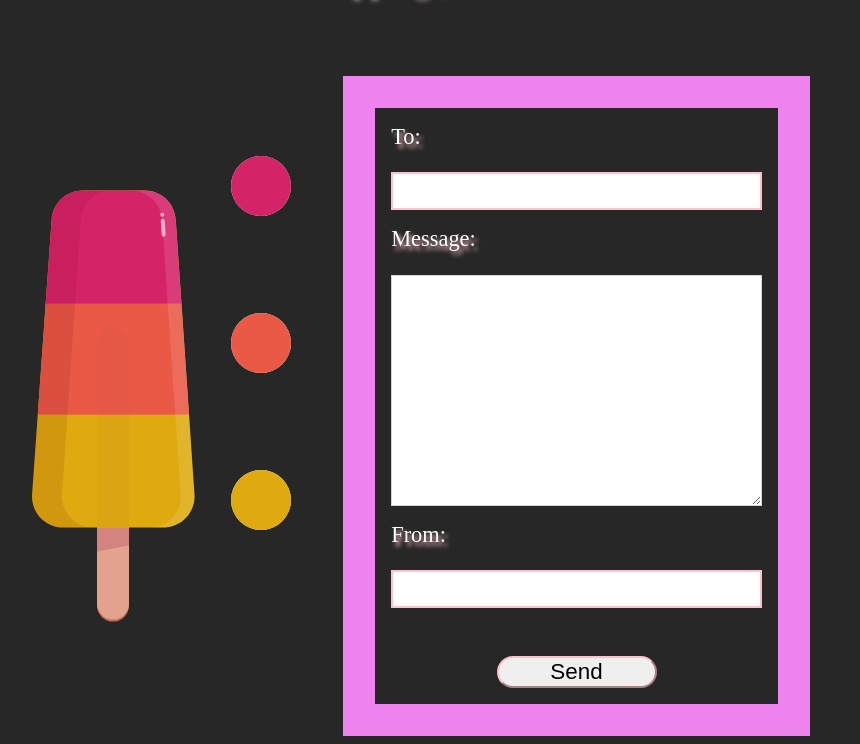
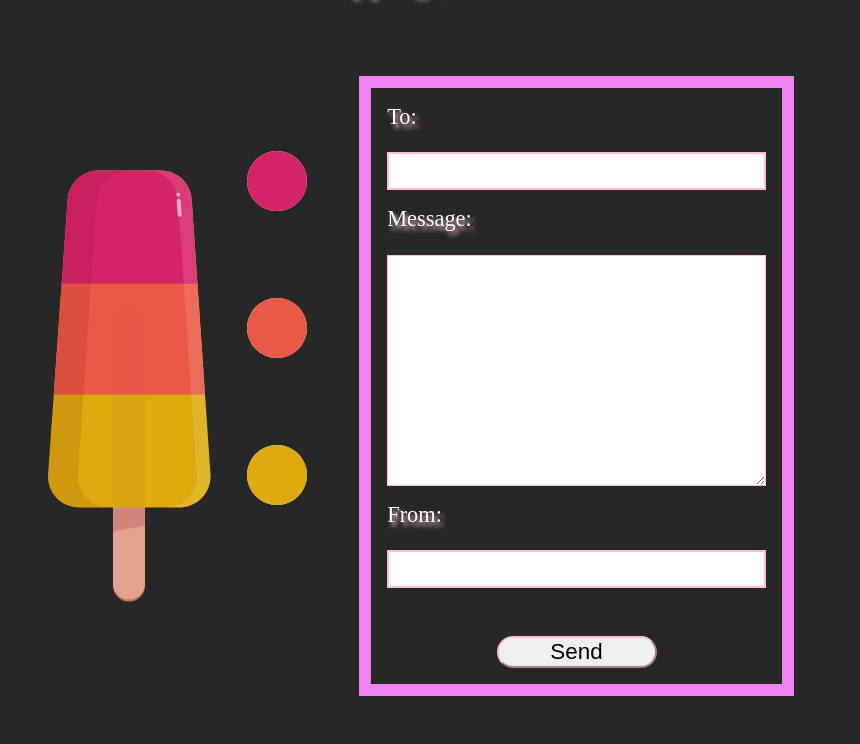
Before and after one commit to warishasan/virtual-lolly, a Gatsby site: page /createNew in a window 1280 px wide. Shown: the part 201-945 px from the top of the page, without its empty margins (211-1071 px from the left). After the commit the page ends 905 px from the top, so only its background shows below. Built offline with nearby package versions, Linux system fonts and the light colour scheme; Gatsby itself is replaced by a stand-in of ours.

Commit message:
fixed mutation code

```diff
--- a/functions/newLolly.js
+++ b/functions/newLolly.js
@@ -27,7 +27,7 @@ const typeDefs = gql`
   }
 
   type Mutation{
-  createLolly(recipientName: String!,sendersName: String!,message: String!,flavorTop: String!,flavorMid: String!,flavorBot: String!):Lolly
+  createLolly(recipientName: String!,sendersName: String!,message: String!,flavorTop: String!,flavorMid: String!,flavorBot: String!, lollyPath: String!):Lolly
 }`
 
 
--- a/src/globalStyles/main.css
+++ b/src/globalStyles/main.css
@@ -115,7 +115,7 @@ body {
     flex-grow: 0.2;
     border-style: solid;
     border-color: violet;
-    border-width: 2rem;
+    border-width: 0.8rem;
 }
 
 .formLabel{
--- a/src/pages/createNew.tsx
+++ b/src/pages/createNew.tsx
@@ -18,6 +18,7 @@ const createLollyMutation = gql`
     $flavorTop: String!
     $flavorMid: String!
     $flavorBot: String!
+    $lollyPath: String!
   ) {
     createLolly(
       recipientName: $recipientName
@@ -26,6 +27,7 @@ const createLollyMutation = gql`
       flavorTop: $flavorTop
       flavorMid: $flavorMid
       flavorBot: $flavorBot
+      lollyPath: $lollyPath
     ) {
       message
       lollyPath
```
